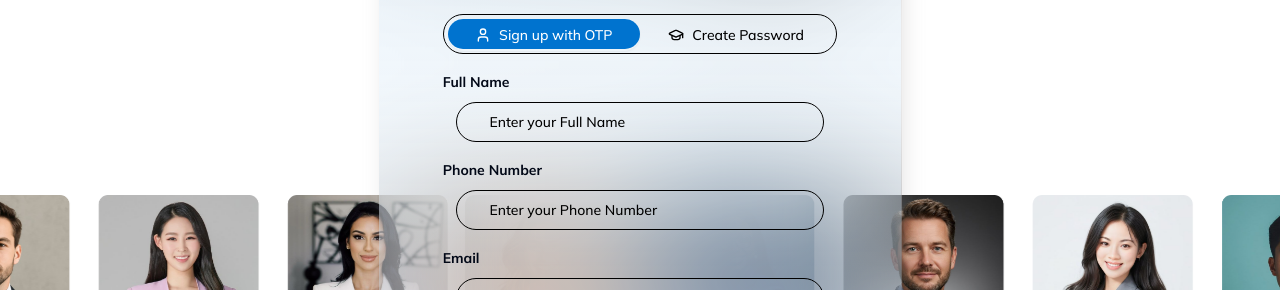
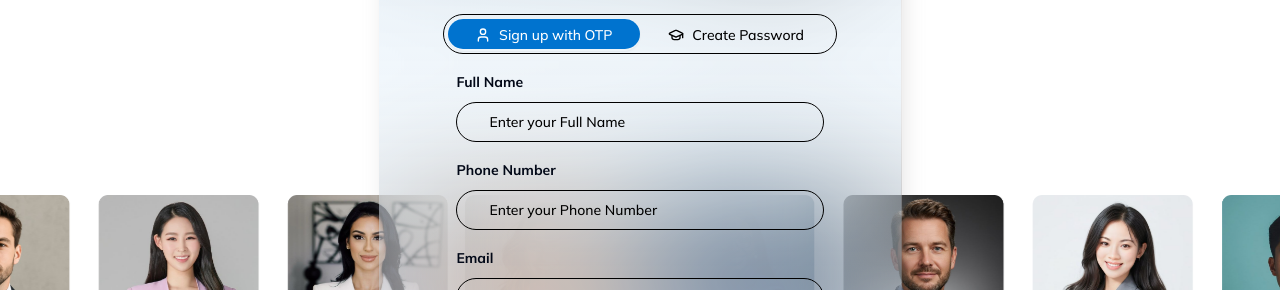
Before and after one commit to Unusual-Consultant/uc-frontend, a Next.js app: page /signup in a window 1280 px wide. Shown: the part 510-800 px from the top of the page. Built offline with nearby package versions, Linux system fonts and the light colour scheme.

Commit message:
aligned labels with input fields

```diff
--- a/components/login-form.tsx
+++ b/components/login-form.tsx
@@ -192,7 +192,7 @@ export default function LoginForm({ userType }: LoginFormProps) {
           <div className="w-full flex flex-col gap-2">
             <Label
               htmlFor={`${userType}-email`}
-              className="font-mulish font-bold text-fluid-lg leading-[24px] tracking-[0px] text-left"
+              className="w-[93%] mx-auto font-mulish font-bold text-fluid-lg leading-[24px] tracking-[0px] text-left"
             >
               Email or Phone Number
             </Label>
@@ -210,7 +210,7 @@ export default function LoginForm({ userType }: LoginFormProps) {
           <div className="w-full flex flex-col gap-2">
             <Label
               htmlFor={`${userType}-password`}
-              className="font-mulish font-bold text-fluid-lg leading-[24px] tracking-[0px] text-left"
+              className="w-[93%] mx-auto font-mulish font-bold text-fluid-lg leading-[24px] tracking-[0px] text-left"
             >
               Password
             </Label>
@@ -240,7 +240,7 @@ export default function LoginForm({ userType }: LoginFormProps) {
               <div className="w-full flex flex-col gap-2">
                 <Label
                   htmlFor={`${userType}-otp-contact`}
-                  className="font-mulish font-bold text-fluid-lg leading-[24px] tracking-[0px] text-left"
+                  className="w-[97%] mx-auto font-mulish font-bold text-fluid-lg leading-[24px] tracking-[0px] text-left"
                 >
                   Email or Phone Number
                 </Label>
@@ -283,7 +283,7 @@ export default function LoginForm({ userType }: LoginFormProps) {
               <div className="w-full flex flex-col gap-2">
                 <Label
                   htmlFor={`${userType}-otp-code`}
-                  className="font-mulish font-bold text-fluid-lg leading-[24px] tracking-[0px] text-left"
+                  className="w-[93%] mx-auto font-mulish font-bold text-fluid-lg leading-[24px] tracking-[0px] text-left"
                 >
                   Enter OTP
                 </Label>
--- a/components/signup-form.tsx
+++ b/components/signup-form.tsx
@@ -305,7 +305,7 @@ export default function SignupForm({ userType, onSuccess }: SignupFormProps) {
         <TabsContent value="OTP" className="space-y-4">
           <div className="space-y-4">
             <div className="w-full flex flex-col gap-2">
-              <Label className="font-mulish font-bold text-fluid-lg leading-[24px] tracking-[0px] text-left">
+              <Label className="w-[93%] mx-auto font-mulish font-bold text-fluid-lg leading-[24px] tracking-[0px] text-left">
                 Full Name
               </Label>
               <Input placeholder="Enter your Full Name" value={formData.fullName} onChange={(e) => handleInputChange("fullName", e.target.value)} className="w-[93%] mx-auto h-input rounded-[30px] border px-8 py-3 border-black text-black font-medium bg-transparent placeholder:text-black" />
@@ -313,7 +313,7 @@ export default function SignupForm({ userType, onSuccess }: SignupFormProps) {
             </div>
 
             <div className="w-full flex flex-col gap-2">
-              <Label className="font-mulish font-bold text-fluid-lg leading-[24px] tracking-[0px] text-left">
+              <Label className="w-[93%] mx-auto font-mulish font-bold text-fluid-lg leading-[24px] tracking-[0px] text-left">
                 Phone Number
               </Label>
               <Input placeholder="Enter your Phone Number" value={formData.phone} onChange={(e) => handleInputChange("phone", e.target.value)} className="w-[93%] mx-auto h-input rounded-[30px] border px-8 py-3 border-black text-black font-medium bg-transparent placeholder:text-black" />
@@ -321,7 +321,7 @@ export default function SignupForm({ userType, onSuccess }: SignupFormProps) {
             </div>
 
             <div className="w-full flex flex-col gap-2">
-              <Label className="font-mulish font-bold text-fluid-lg leading-[24px] tracking-[0px] text-left">
+              <Label className="w-[93%] mx-auto font-mulish font-bold text-fluid-lg leading-[24px] tracking-[0px] text-left">
                 Email
               </Label>
               <Input placeholder="Enter your Email address" type="email" value={formData.email} onChange={(e) => handleInputChange("email", e.target.value)} className="w-[93%] mx-auto h-input rounded-[30px] border px-8 py-3 border-black text-black font-medium bg-transparent placeholder:text-black" />
@@ -395,7 +395,7 @@ export default function SignupForm({ userType, onSuccess }: SignupFormProps) {
         <TabsContent value="PW" className="space-y-4">
           <div className="space-y-4">
             <div className="w-full flex flex-col gap-2">
-              <Label className="font-mulish font-bold text-fluid-lg leading-[24px] tracking-[0px] text-left">
+              <Label className="w-[93%] mx-auto font-mulish font-bold text-fluid-lg leading-[24px] tracking-[0px] text-left">
                 Full Name
               </Label>
               <Input placeholder="Enter your Full Name" value={formData.fullName} onChange={(e) => handleInputChange("fullName", e.target.value)} className="w-[93%] mx-auto h-input rounded-[30px] border px-8 py-3 border-black text-black font-medium bg-transparent placeholder:text-black" />
@@ -403,7 +403,7 @@ export default function SignupForm({ userType, onSuccess }: SignupFormProps) {
             </div>
 
             <div className="w-full flex flex-col gap-2">
-              <Label className="font-mulish font-bold text-fluid-lg leading-[24px] tracking-[0px] text-left">
+              <Label className="w-[93%] mx-auto font-mulish font-bold text-fluid-lg leading-[24px] tracking-[0px] text-left">
                 Phone Number
               </Label>
               <Input placeholder="Enter your Phone Number" value={formData.phone} onChange={(e) => handleInputChange("phone", e.target.value)} className="w-[93%] mx-auto h-input rounded-[30px] border px-8 py-3 border-black text-black font-medium bg-transparent placeholder:text-black" />
@@ -411,7 +411,7 @@ export default function SignupForm({ userType, onSuccess }: SignupFormProps) {
             </div>
 
             <div className="w-full flex flex-col gap-2">
-              <Label className="font-mulish font-bold text-fluid-lg leading-[24px] tracking-[0px] text-left">
+              <Label className="w-[93%] mx-auto font-mulish font-bold text-fluid-lg leading-[24px] tracking-[0px] text-left">
                 Email
               </Label>
               <Input placeholder="Enter your Email address" type="email" value={formData.email} onChange={(e) => handleInputChange("email", e.target.value)} className="w-[93%] mx-auto h-input rounded-[30px] border px-8 py-3 border-black text-black font-medium bg-transparent placeholder:text-black" />
@@ -419,7 +419,7 @@ export default function SignupForm({ userType, onSuccess }: SignupFormProps) {
             </div>
 
             <div className="w-full flex flex-col gap-2">
-              <Label className="font-mulish font-bold text-fluid-lg leading-[24px] tracking-[0px] text-left">
+              <Label className="w-[93%] mx-auto font-mulish font-bold text-fluid-lg leading-[24px] tracking-[0px] text-left">
                 Create Password
               </Label>
               <div className="relative w-[93%] mx-auto">
@@ -432,7 +432,7 @@ export default function SignupForm({ userType, onSuccess }: SignupFormProps) {
             </div>
 
             <div className="w-full flex flex-col gap-2">
-              <Label className="font-mulish font-bold text-fluid-lg leading-[24px] tracking-[0px] text-left">
+              <Label className="w-[93%] mx-auto font-mulish font-bold text-fluid-lg leading-[24px] tracking-[0px] text-left">
                 Confirm Password
               </Label>
               <div className="relative w-[93%] mx-auto">
```
